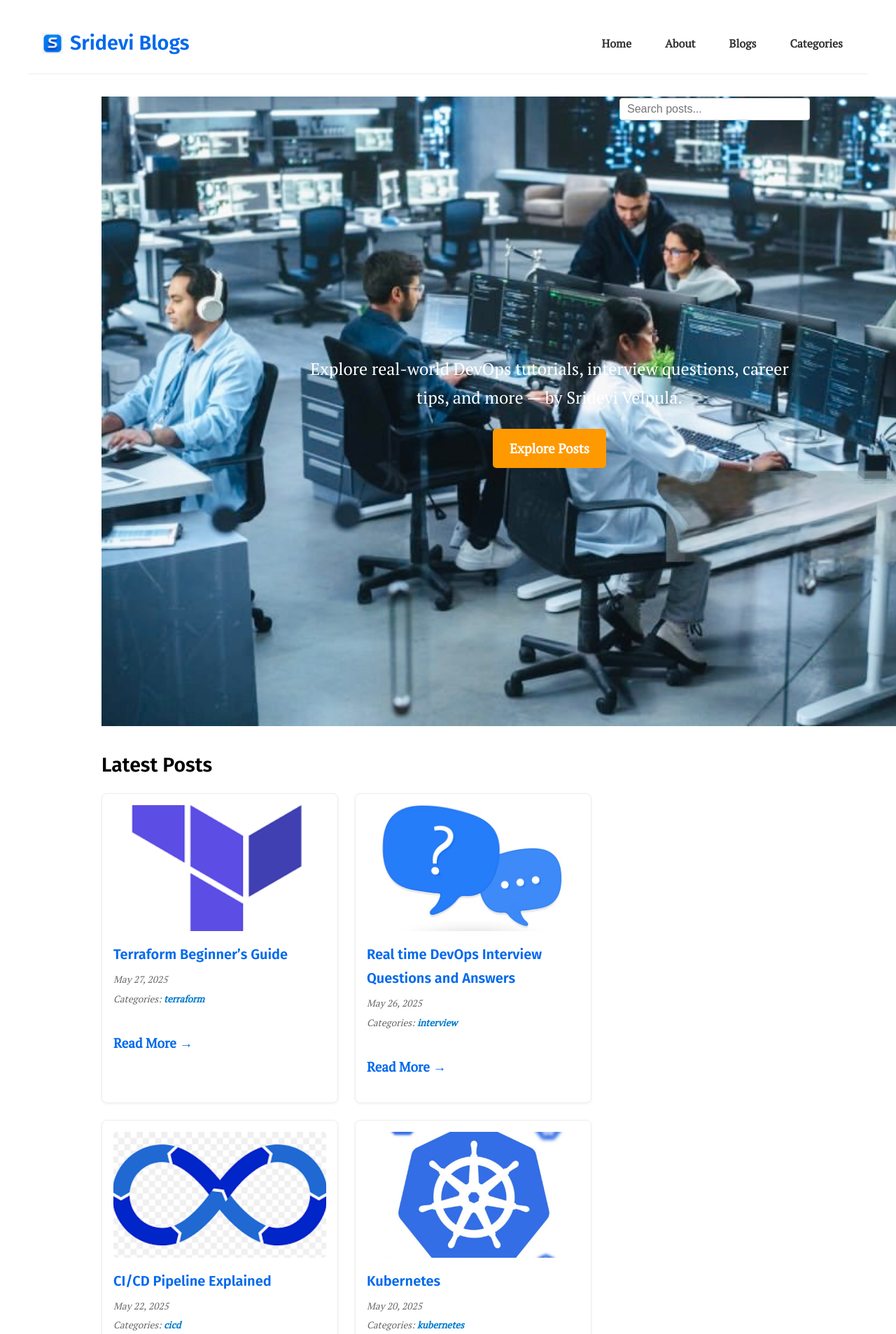
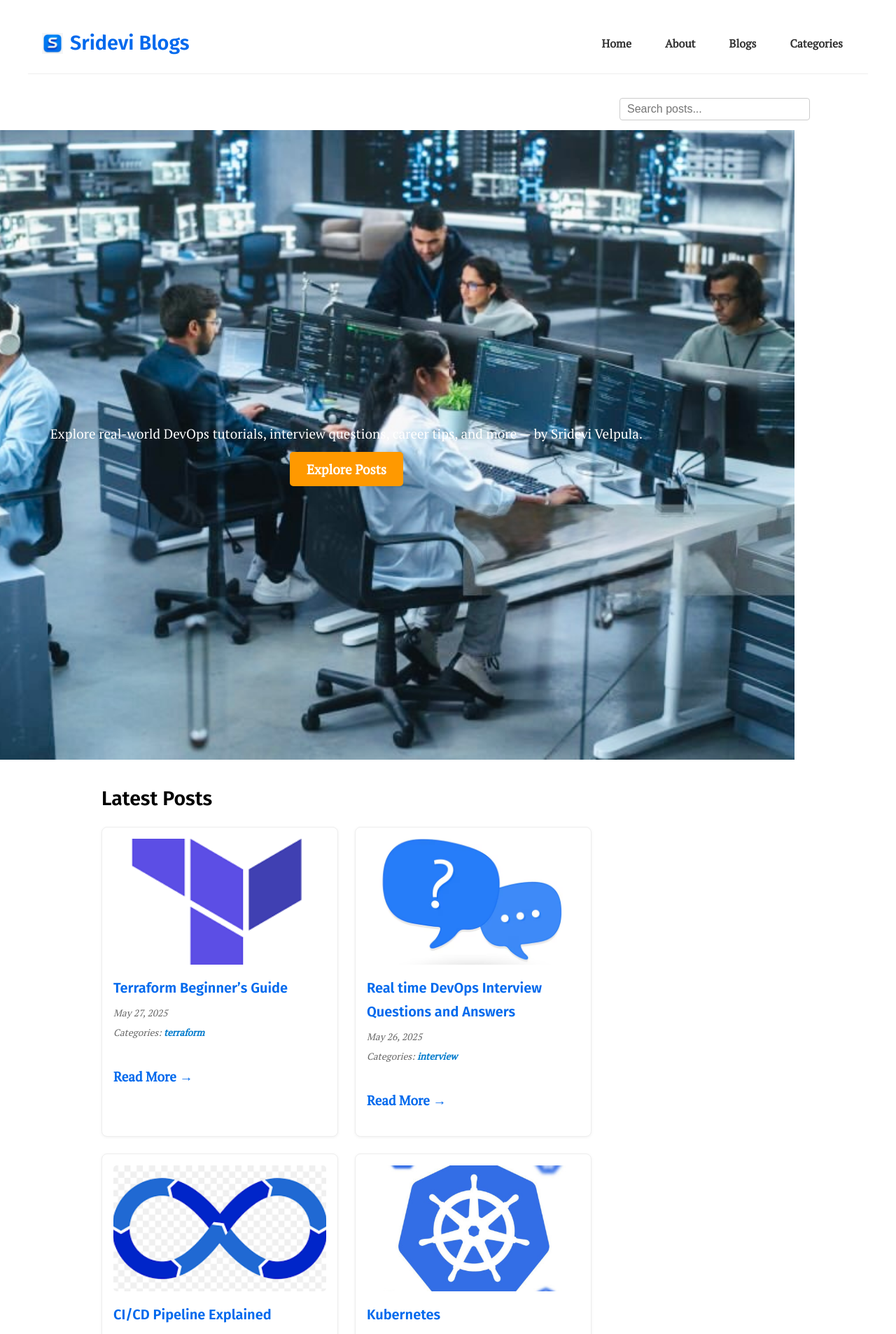
Before and after one commit to srideviblogs/srideviblogs.github.io, a Jekyll site: the page built from index.md, in a window 1280 px wide. Shown: the top 1907 px of the page at 70% size. Built offline with Jekyll 4.4.1, drawn with Linux system fonts in a browser that asks for light colours.

Commit message:
Update home.html

```diff
--- a/_layouts/home.html
+++ b/_layouts/home.html
@@ -3,37 +3,14 @@ layout: default
 ---
 
 <!-- Fullscreen Hero Section -->
-<section style="
-  width: 100vw;
-  height: 100vh;
-  background: url('/assets/images/hero-bg.jpg') center/cover no-repeat;
-  display: flex;
-  justify-content: center;
-  align-items: center;
-  text-align: center;
-  color: white;
-  padding: 2rem;
-  box-sizing: border-box;
-  margin: 0;">
-  <div>
-    <p style="font-size: 1.5rem; max-width: 700px; margin: 0 auto;">
-      Explore real-world DevOps tutorials, interview questions, career tips, and more — by Sridevi Velpula.
-    </p>
-    <a href="/blogs" style="
-      margin-top: 1.5rem;
-      display: inline-block;
-      padding: 0.75rem 1.5rem;
-      background: #ff9900;
-      color: white;
-      text-decoration: none;
-      border-radius: 5px;
-      font-weight: 600;">
-      Explore Posts
-    </a>
+<section class="hero-true-full">
+  <div class="hero-inner">
+    <p>Explore real-world DevOps tutorials, interview questions, career tips, and more — by Sridevi Velpula.</p>
+    <a href="/blogs" class="hero-btn">Explore Posts</a>
   </div>
 </section>
 
-<!-- Content Below -->
+<!-- Latest Posts Section -->
 <div class="wrapper">
   <section class="latest-posts">
     <h2>Latest Posts</h2>
@@ -46,6 +23,7 @@ layout: default
           <div class="post-content">
             <h3><a href="{{ post.url }}">{{ post.title }}</a></h3>
             <p class="post-meta">{{ post.date | date: "%B %d, %Y" }}</p>
+
             {% if post.categories %}
               <p class="post-categories">
                 Categories:
@@ -54,9 +32,11 @@ layout: default
                 {% endfor %}
               </p>
             {% endif %}
+
             {% if post.read_time %}
               <p class="post-read-time">{{ post.read_time }}</p>
             {% endif %}
+
             <p><a class="read-more" href="{{ post.url }}">Read More →</a></p>
           </div>
         </div>
```
